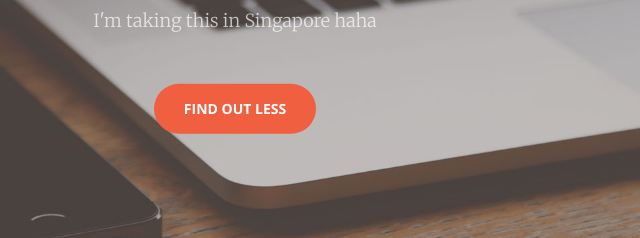
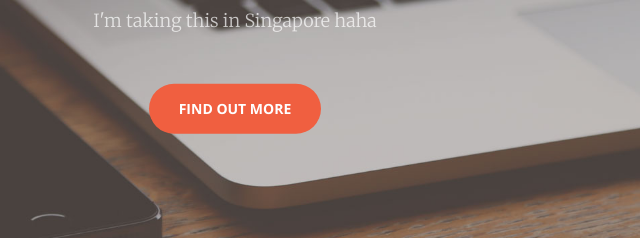
Before and after one commit to LaineHanson-backup/csce412, a plain HTML site: page index.html in a window 1280 px wide. Shown: the part 469-707 px from the top of the page, 405-1045 px from the left. Drawn offline with nearby package versions, Linux system fonts and the light colour scheme.

Commit message:
Less -> More

```diff
--- a/index.html
+++ b/index.html
@@ -77,7 +77,7 @@
                 <h1>Your Favorite Course is CSCE 412 - Cloud Computing... duh</h1>
                 <hr>
                 <p>I'm taking this in Singapore haha</p>
-                <a href="#about" class="btn btn-primary btn-xl page-scroll">Find Out Less</a>
+                <a href="#about" class="btn btn-primary btn-xl page-scroll">Find Out More</a>
             </div>
         </div>
     </header>
```
